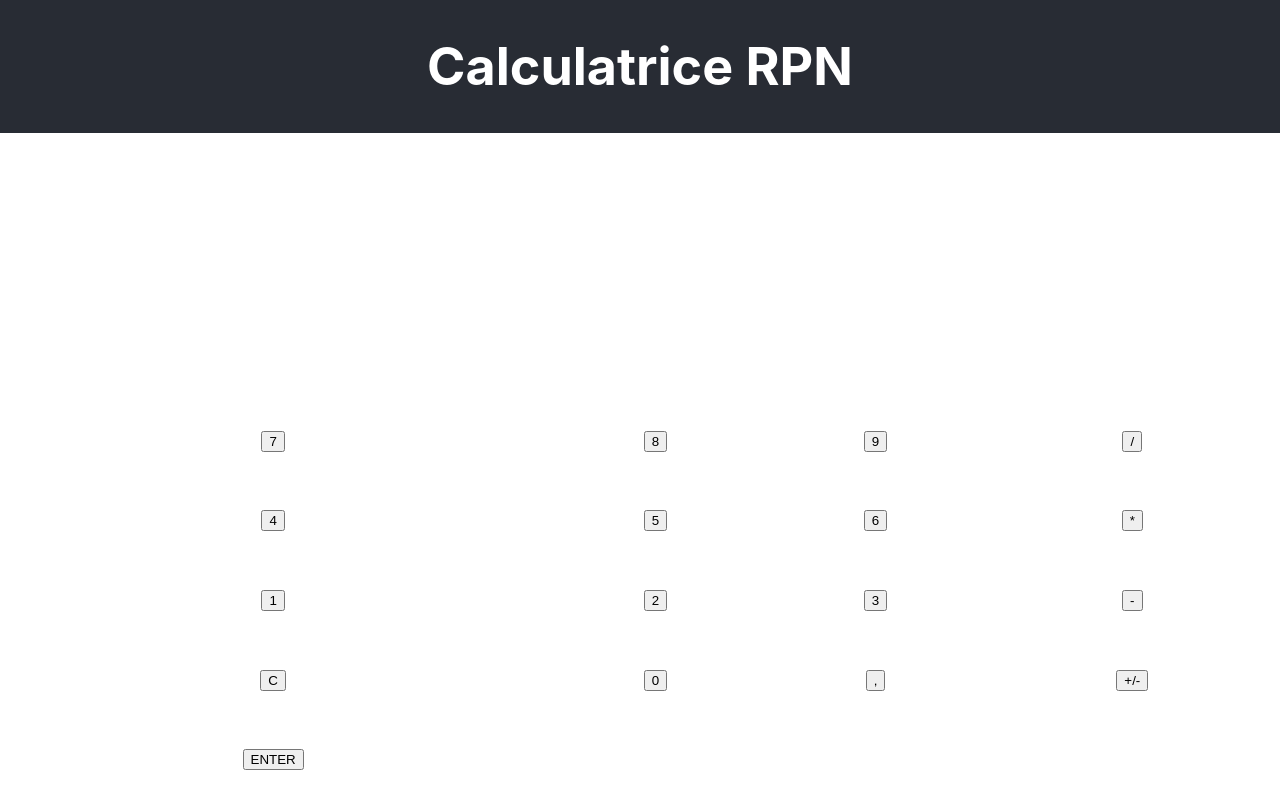
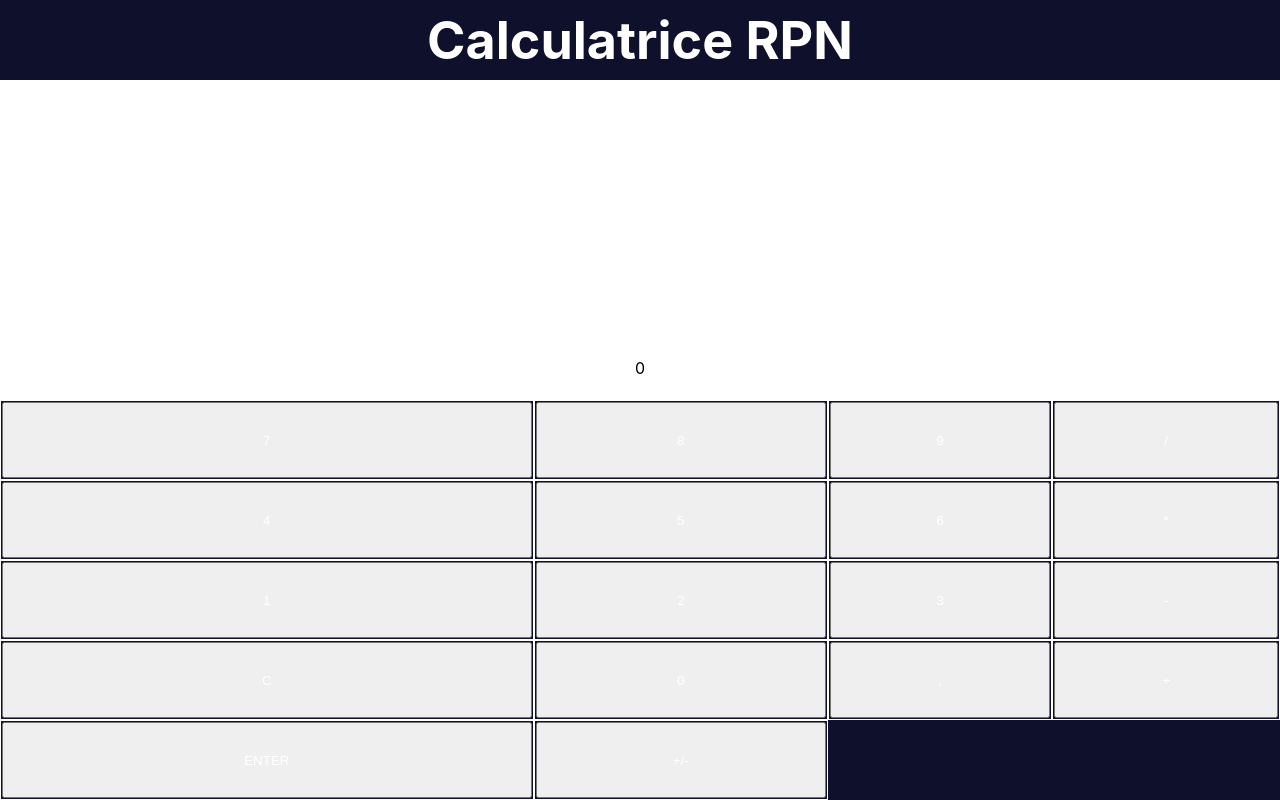
Before and after one commit to Vicolondon/calculatricerpn, a React (Create React App) app in the folder calculatrice-victor/: page / in a window 1280 px wide. Built offline with nearby package versions, Linux system fonts and the light colour scheme.

Commit message:
Recreate all function to clearly manipulate data .

```diff
--- a/calculatrice-victor/src/App.css
+++ b/calculatrice-victor/src/App.css
@@ -8,9 +8,9 @@
 }
 
 .App-header, .screen {
-  background-color: #282c34;
+  background-color: #0F102B;
   /* min-height: 100vh; */
-  height: 10%;
+  height: 10vh;
   display: flex;
   flex-direction: column;
   align-items: center;
@@ -23,15 +23,71 @@
   color: #09d3ac;
 }
 table{
+  background: #0F102B;
   width: 100%;
-  height: 50%;
+  height: 50vh;
   position: absolute;
   bottom: 0;
+  border-spacing: 0;
 }
 #root{
   height: 100vh;
 }
-.screen{
+.showscreen{
   background-color: #ffffff;
-  height: 40%;
+  height: 40vh;
+  position: relative;
+  display: flex;
+  flex-direction: column;
+  align-items: center;
+  justify-content: center;
+  color: white;
+  overflow: hidden;
 }
+button{
+  color: white;
+  width: 100%;
+  height: 100%;
+}
+td{
+  border: 1px solid white;
+}
+p{
+  color: black;
+}
+.operations{
+  background-color: #ffffff;
+  height: 60%;
+  width: 100%;
+  position: relative;
+  display: flex;
+  flex-direction: column-reverse;
+  align-items: center;
+  justify-content: center;
+  color: white;
+  overflow: hidden;
+}
+.showresults{
+  background-color: #ffffff;
+  height: 20%;
+  width: 100%;
+  position: relative;
+  display: flex;
+  flex-direction: column-reverse;
+  align-items: center;
+  justify-content: center;
+  color: white;
+  overflow: hidden;
+}
+.numbertoadd{
+  background-color: #ffffff;
+  height: 20%;
+  width: 100%;
+  position: relative;
+  display: flex;
+  flex-direction: column-reverse;
+  align-items: center;
+  justify-content: center;
+  color: white;
+  overflow: hidden;
+}
--- a/calculatrice-victor/src/components/Calculator.js
+++ b/calculatrice-victor/src/components/Calculator.js
@@ -1,65 +1,107 @@
 import React, { Component } from 'react';
 import Chiffre from './Chiffre';
-import Screen from './Screen';
-// import App from "../App";
 
 class Calculator extends Component {
     constructor(props){
         super(props);
         this.state = {
-            chiffrechoisi: 0,
-            operations: [0,3,4],
-            results: '0'
+            title: 'Calculatrice RPN',
+            // chiffrechoisi: 0,
+            operations: [],
+            numberToAdd: '',
+            show_operations: '',
+            show_results: 0,
+            total: 0
         }
     }
 
-    handleClick = (e) => {
-        // this.setState({ chiffrechoisi: this.props.chiffrechoisi})
-        this.state.operations.push(Number(e));
-        this.setState({ operations: this.state.operations});
-        console.log( e );
-        console.log( this.state.operations );
+
+    handleClickChiffre = (e) => {
+        // const reducer = (accumulator, currentValue) => accumulator + currentValue;
+            this.setState(state => ({
+                numberToAdd: state.numberToAdd += e
+            }));
     }
 
-    showOnScreen = (e) => {
-        this.setState({ operations: this.state.operations.push(e)});
-        console.log( this.state.operations );
+    handleClickOperation = (e) => {
+        console.log(e)
+        if( e === '+' ){
+
+        } else if ( e === '-' ){
+
+        } else if ( e === '/' ){
+
+        } else if ( e === '*' ){
+
+        } else if ( e === 'C' ){
+            this.setState( state => ({
+                show_results: 0,
+                numberToAdd: '',
+                show_operations: ''
+            }));
+            console.log( this.state.numberToAdd );
+        }
+    }
+
+    handleClickEnter = () => {
+            this.setState( state => ({
+                show_results: 0,
+                numberToAdd: '',
+                show_operations: '',
+                operations: [ ...state.operations, this.state.numberToAdd]
+            }));
+            // this.state.operations.push(Number(e));
+            // this.setState({
+            //     operations: this.state.operations
+            // });
+            console.log(this.state.operations);
     }
 
     render() {
         return(<div id="calculator">
         <header className="App-header">
-            <h1>Calculatrice RPN</h1>
+            <h1>{this.state.title}</h1>
         </header>
-        <Screen operations={this.operations}/>
+        <div className="showscreen">
+            <div className="operations">
+                <p>{this.state.show_operations}</p>
+            </div>
+            <div className="numbertoadd">
+                <p>{this.state.numberToAdd}</p>
+            </div>
+            <div className="showresults">
+                <p>{this.state.show_results}</p>
+            </div>
+        </div>
             <table summary="Clavier (Christian)">
                 <tbody>
                     <tr>
-                          <td><Chiffre chiffrechoisi="7" handleClick={this.handleClick} /></td>
-                          <td><Chiffre chiffrechoisi="8" handleClick={this.handleClick} /></td>
-                          <td><Chiffre chiffrechoisi="9" handleClick={this.handleClick} /></td>
-                          <td><Chiffre chiffrechoisi="/" handleClick={this.handleClick} /></td>
+                        <td><Chiffre chiffrechoisi="7" handleClick={this.handleClickChiffre} /></td>
+                        <td><Chiffre chiffrechoisi="8" handleClick={this.handleClickChiffre} /></td>
+                        <td><Chiffre chiffrechoisi="9" handleClick={this.handleClickChiffre} /></td>
+                        <td><Chiffre chiffrechoisi="/" handleClick={this.handleClickOperation} /></td>
                     </tr>
                     <tr>
-                          <td><Chiffre chiffrechoisi="4" handleClick={this.handleClick} /></td>
-                          <td><Chiffre chiffrechoisi="5" handleClick={this.handleClick} /></td>
-                          <td><Chiffre chiffrechoisi="6" handleClick={this.handleClick} /></td>
-                          <td><Chiffre chiffrechoisi="*" handleClick={this.handleClick} /></td>
+                        <td><Chiffre chiffrechoisi="4" handleClick={this.handleClickChiffre} /></td>
+                        <td><Chiffre chiffrechoisi="5" handleClick={this.handleClickChiffre} /></td>
+                        <td><Chiffre chiffrechoisi="6" handleClick={this.handleClickChiffre} /></td>
+                        <td><Chiffre chiffrechoisi="*" handleClick={this.handleClickOperation} /></td>
                     </tr>
                     <tr>
-                          <td><Chiffre chiffrechoisi="1" handleClick={this.handleClick} /></td>
-                          <td><Chiffre chiffrechoisi="2" handleClick={this.handleClick} /></td>
-                          <td><Chiffre chiffrechoisi="3" handleClick={this.handleClick} /></td>
-                          <td><Chiffre chiffrechoisi="-" handleClick={this.handleClick} /></td>
+                        <td><Chiffre chiffrechoisi="1" handleClick={this.handleClickChiffre} /></td>
+                        <td><Chiffre chiffrechoisi="2" handleClick={this.handleClickChiffre} /></td>
+                        <td><Chiffre chiffrechoisi="3" handleClick={this.handleClickChiffre} /></td>
+                        <td><Chiffre chiffrechoisi="-" handleClick={this.handleClickOperation} /></td>
                     </tr>
                     <tr>
-                          <td><Chiffre chiffrechoisi="C" handleClick={this.handleClick} /></td>
-                          <td><Chiffre chiffrechoisi="0" handleClick={this.handleClick} /></td>
-                          <td><Chiffre chiffrechoisi="," handleClick={this.handleClick} /></td>
-                          <td><Chiffre chiffrechoisi="+/-" handleClick={this.handleClick} /></td>
+                        <td><Chiffre chiffrechoisi="C" handleClick={this.handleClickOperation} /></td>
+                        <td><Chiffre chiffrechoisi="0" handleClick={this.handleClickChiffre} /></td>
+                        <td><Chiffre chiffrechoisi="," handleClick={this.handleClickOperation} /></td>
+                        <td><Chiffre chiffrechoisi="+" handleClick={this.handleClickOperation} /></td>
                     </tr>
                     <tr>
-                          <th><Chiffre chiffrechoisi="ENTER" handleClick={this.showOnScreen} /></th>
+                        <td><Chiffre chiffrechoisi="ENTER" handleClick={this.handleClickEnter} /></td>
+                        <td><Chiffre chiffrechoisi="+/-" handleClick={this.handleClickOperation} /></td>
                     </tr>
                   </tbody>
             </table>
--- a/calculatrice-victor/src/components/Screen.js
+++ b/calculatrice-victor/src/components/Screen.js
@@ -5,14 +5,14 @@ class Screen extends Component {
     constructor(props){
         super(props);
         this.state = {
-            operations: []
+            operations: [0,0]
         }
     }
 
     render() {
         return(
             <div className="screen">
-                <p operations={this.props.operations}>{this.operations}</p>
+                <p operations={this.props.operations}>{this.state.operations}</p>
             </div>
         )
     }
```
Lines whose indentation alone changed are shown as unchanged.
